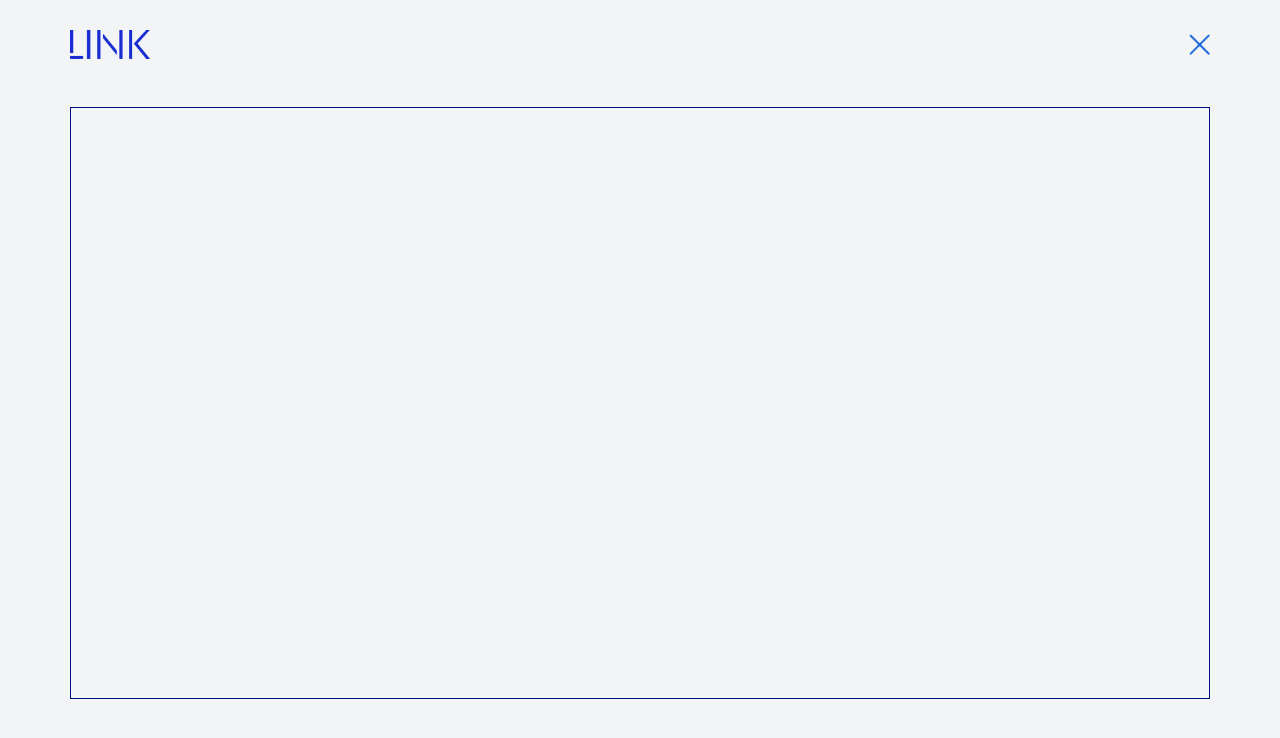
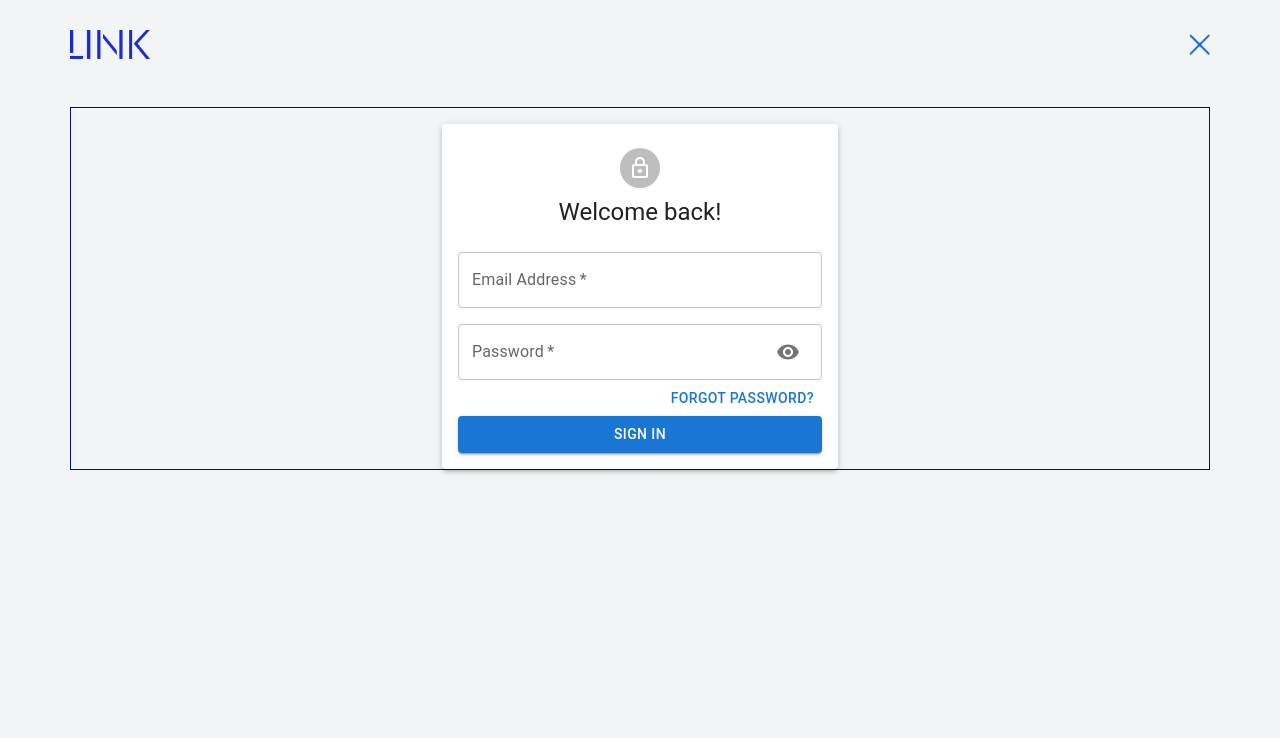
Before and after one commit to linkioafrica/Link-b2b, a React (Create React App) app: page / in a window 1280 px wide. Shown: the top 738 px of the page. Built offline with nearby package versions, Linux system fonts and the light colour scheme.

Commit message:
User Authentication component completed

```diff
--- a/package.json
+++ b/package.json
@@ -22,6 +22,7 @@
     "react-dom": "^17.0.2",
     "react-hook-form": "^7.27.1",
     "react-icons": "^4.3.1",
+    "react-redux": "^7.2.6",
     "react-router": "^6.2.2",
     "react-router-dom": "^6.2.2",
     "react-scripts": "^5.0.0",
--- a/src/App.css
+++ b/src/App.css
@@ -7,6 +7,6 @@
 .app__body {
   border: 1px solid rgb(0, 13, 128);
   width: 100%;
-  height: 80%;
+  /* height: 80%; */
   /* padding-left: 20%; */
 }
--- a/src/App.jsx
+++ b/src/App.jsx
@@ -1,7 +1,7 @@
 /* eslint-disable no-unused-vars */
 import "./App.css";
 
-import { Balance, Header } from "./components";
+import { Balance, Header, UserAuth } from "./components";
 
 const App = () => {
   return (
@@ -9,6 +9,8 @@
       <Header />
       <div className="app__body">
         {/* <Balance Cur="NGN" amount={692737.05} width={350} /> */}
+
+        <UserAuth />
       </div>
     </div>
   );
--- a/src/components/index.js
+++ b/src/components/index.js
@@ -4,5 +4,5 @@
 export { default as Balance } from "./balance/Balance";
 export { default as Activity } from "./activity/Activity";
 export { default as Converter } from "./converter/Converter";
-export { default as UserAuth } from "./userAuth/userAuth";
-export { default as StellaAuth } from "./stellarAuth/stellarAuth";
+export { default as UserAuth } from "./userAuth/UserAuth";
+export { default as StellaAuth } from "./stellarAuth/StellarAuth";
--- /dev/null
+++ b/src/components/userAuth/Input.jsx
@@ -0,0 +1,47 @@
+import React from "react";
+import { TextField, Grid, InputAdornment, IconButton } from "@mui/material";
+
+import VisibilityIcon from "@mui/icons-material/Visibility";
+import VisibilityOffIcon from "@mui/icons-material/VisibilityOff";
+
+const Input = ({
+  name,
+  handleChange,
+  label,
+  half,
+  autoFocus,
+  type,
+  handleShowPassword,
+}) => (
+  <Grid item xs={12} sm={half ? 6 : 12}>
+    <TextField
+      name={name}
+      onChange={handleChange}
+      variant="outlined"
+      required
+      fullWidth
+      label={label}
+      autoFocus={autoFocus}
+      type={type}
+      InputProps={
+        name === "password"
+          ? {
+              endAdornment: (
+                <InputAdornment position="end">
+                  <IconButton onClick={handleShowPassword}>
+                    {type === "password" ? (
+                      <VisibilityIcon />
+                    ) : (
+                      <VisibilityOffIcon />
+                    )}
+                  </IconButton>
+                </InputAdornment>
+              ),
+            }
+          : null
+      }
+    />
+  </Grid>
+);
+
+export default Input;
--- /dev/null
+++ b/src/components/userAuth/styles.js
@@ -0,0 +1,30 @@
+import { makeStyles } from "@mui/styles";
+// import { createTheme } from "@mui/material/styles";
+
+// const theme = createTheme();
+
+export default makeStyles(() => ({
+  paper: {
+    marginTop: "16px",
+    display: "flex",
+    flexDirection: "column",
+    alignItems: "center",
+    padding: "16px",
+  },
+  root: {
+    "& .MuiTextField-root": {
+      margin: "8px",
+    },
+  },
+  avatar: {
+    margin: "8px",
+    backgroundColor: "#1565d8",
+  },
+  form: {
+    width: "100%", // Fix IE 11 issue.
+    marginTop: "24px",
+  },
+  submit: {
+    marginTop: "20px",
+  },
+}));
--- a/src/components/userAuth/userAuth.jsx
+++ b/src/components/userAuth/userAuth.jsx
@@ -1,5 +1,134 @@
-const userAuth = () => {
-  return <div>userAuth</div>;
+/* eslint-disable no-unused-vars */
+import { useState } from "react";
+// import { useNavigate } from "react-router-dom";
+import Container from "@mui/material/Container";
+import Grid from "@mui/material/Grid";
+import { Avatar, Button, Paper, Typography } from "@mui/material";
+import LockOutlinedIcon from "@mui/icons-material/LockOutlined";
+
+import useStyles from "./styles";
+import Input from "./Input";
+
+const initialState = {
+  firstName: "",
+  lastName: "",
+  email: "",
+  password: "",
+  confirmPassword: "",
 };
 
-export default userAuth;
+const UserAuth = () => {
+  // const navigate = useNavigate();
+  const classes = useStyles();
+  const [formData, setFormData] = useState(initialState);
+  const [showPassword, setShowPassword] = useState(false);
+  const [isSignup, setIsSignup] = useState(false);
+
+  const handleShowPassword = () => {
+    setShowPassword((prevShowPassword) => !prevShowPassword);
+  };
+
+  const handleSubmit = (e) => {
+    e.preventDefault();
+
+    // dispatch(signin(formData, navigate));
+  };
+
+  // Allows us to mutate all states at once and not stress over each of them independently
+  const handleChange = (e) => {
+    setFormData({ ...formData, [e.target.name]: e.target.value });
+  };
+
+  const switchMode = (e) => {
+    e.preventDefault();
+    // Method One
+    // isSignup ? setIsSignup(false) : setIsSignup(true);
+
+    // Method Two
+    setIsSignup((prevIsSignup) => !prevIsSignup);
+
+    setShowPassword(false);
+  };
+
+  const passRequest = () => {};
+
+  return (
+    <Container component="main" maxWidth="xs">
+      <Paper className={classes.paper} elevation={3}>
+        <Avatar className={classes.avatar}>
+          <LockOutlinedIcon />
+        </Avatar>
+        <Typography component="h1" variant="h5">
+          {"Welcome back!"}
+        </Typography>
+        <form className={classes.form} onSubmit={handleSubmit}>
+          <Grid container spacing={2}>
+            {isSignup && (
+              <>
+                <Input
+                  name="firstName"
+                  label="First Name"
+                  handleChange={handleChange}
+                  autoFocus
+                  half
+                />
+                <Input
+                  name="lastName"
+                  label="Last Name"
+                  handleChange={handleChange}
+                  half
+                />
+              </>
+            )}
+            <Input
+              name="email"
+              label="Email Address"
+              handleChange={handleChange}
+              type="email"
+            />
+            <Input
+              name="password"
+              label="Password"
+              handleChange={handleChange}
+              type={showPassword ? "text" : "password"}
+              handleShowPassword={handleShowPassword}
+            />
+            {isSignup && (
+              <Input
+                name="confirmPassword"
+                label="Repeat Password"
+                handleChange={handleChange}
+                type="password"
+              />
+            )}
+          </Grid>
+          <Grid container justifyContent="flex-end">
+            <Grid item>
+              <Button onClick={passRequest}>{"Forgot password?"}</Button>
+            </Grid>
+          </Grid>
+          <Button
+            type="submit"
+            fullWidth
+            variant="contained"
+            color="primary"
+            className={classes.submit}
+          >
+            {"Sign In"}
+          </Button>
+          {/* <Grid container justify="flex-end">
+            <Grid item>
+              <Button onClick={switchMode}>
+                {isSignup
+                  ? "Already have an account? Sign in"
+                  : "Don't have an account? Sign Up"}
+              </Button>
+            </Grid>
+          </Grid> */}
+        </form>
+      </Paper>
+    </Container>
+  );
+};
+
+export default UserAuth;
```
Also changed, not shown: 1 other file (tests, documents, lock files or other folders).
